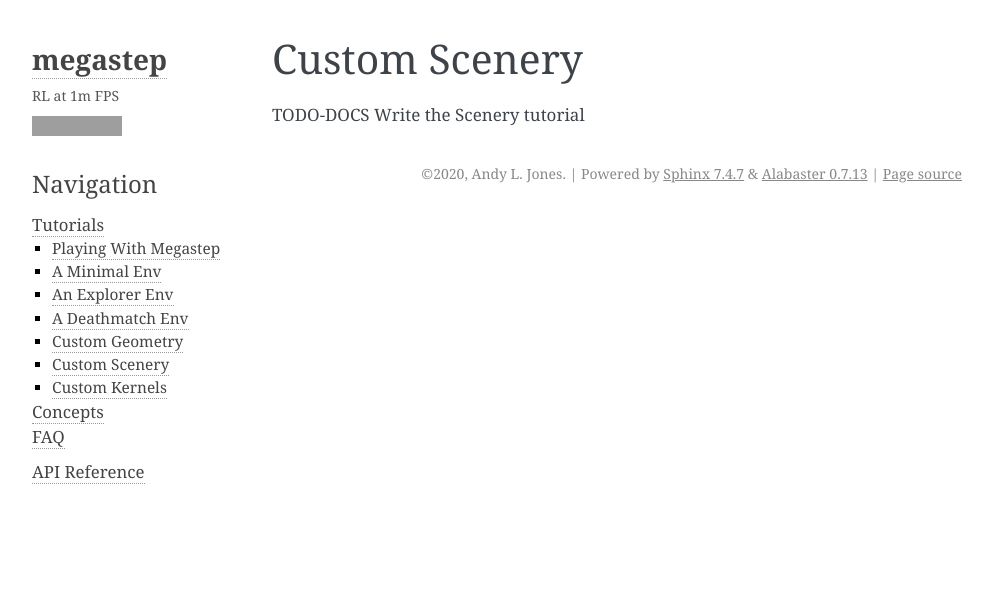
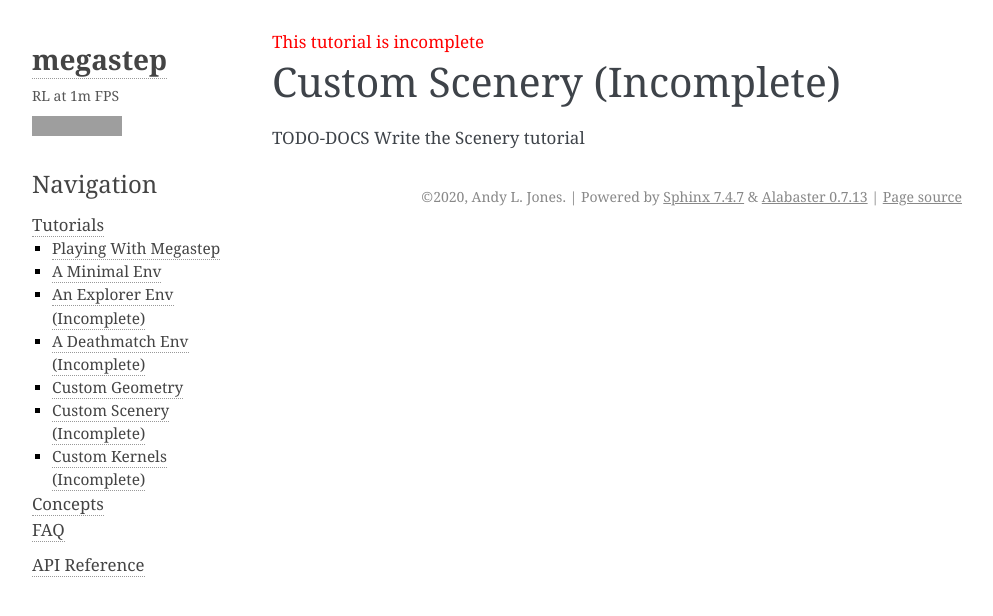
Before and after one commit to andyljones/megastep, a Sphinx documentation site: the page built from docs/tutorials/scenery.rst, in a window 1280 px wide. Shown: the top 616 px of the page, without its empty margins (148-1141 px from the left). Built offline with Sphinx 7.4.7, drawn with Linux system fonts in a browser that asks for light colours; grey boxes are pictures that could not be loaded.

Commit message:
Adds incomplete warnings

```diff
--- a/docs/tutorials/scenery.rst
+++ b/docs/tutorials/scenery.rst
@@ -1,7 +1,11 @@
+.. raw:: html
+
+    <bold><span style="color: red">This tutorial is incomplete</span></bold>
+
 .. _tutorial-scenery:
 
-==============
-Custom Scenery
-==============
+===========================
+Custom Scenery (Incomplete)
+===========================
 
 TODO-DOCS Write the Scenery tutorial
```
Also changed, not shown: docs/tutorials/deathmatch-env.rst (+7 -3 lines), docs/tutorials/explorer-env.rst (+7 -3 lines), docs/tutorials/kernels/index.rst (+11 -6 lines).
